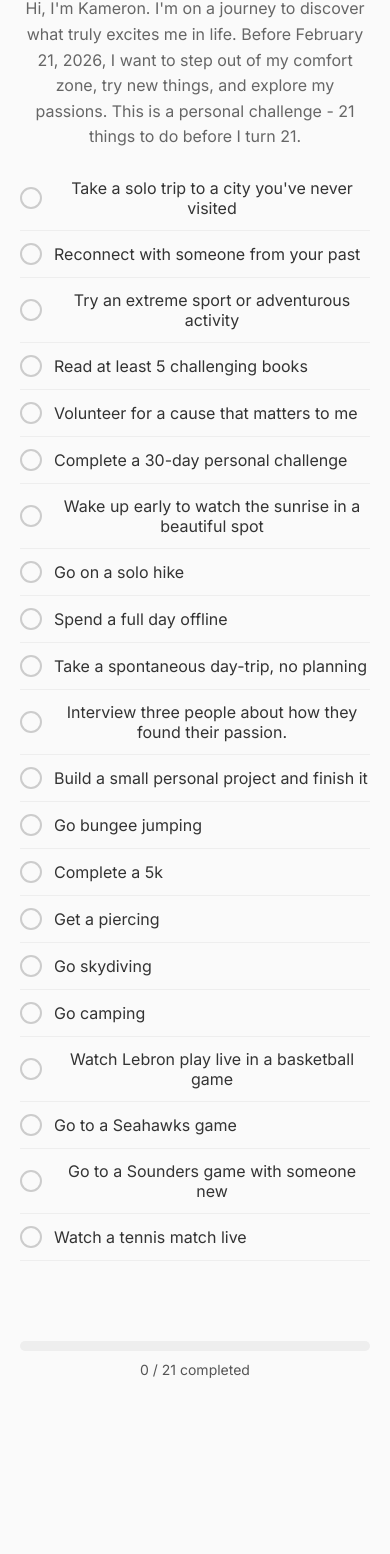
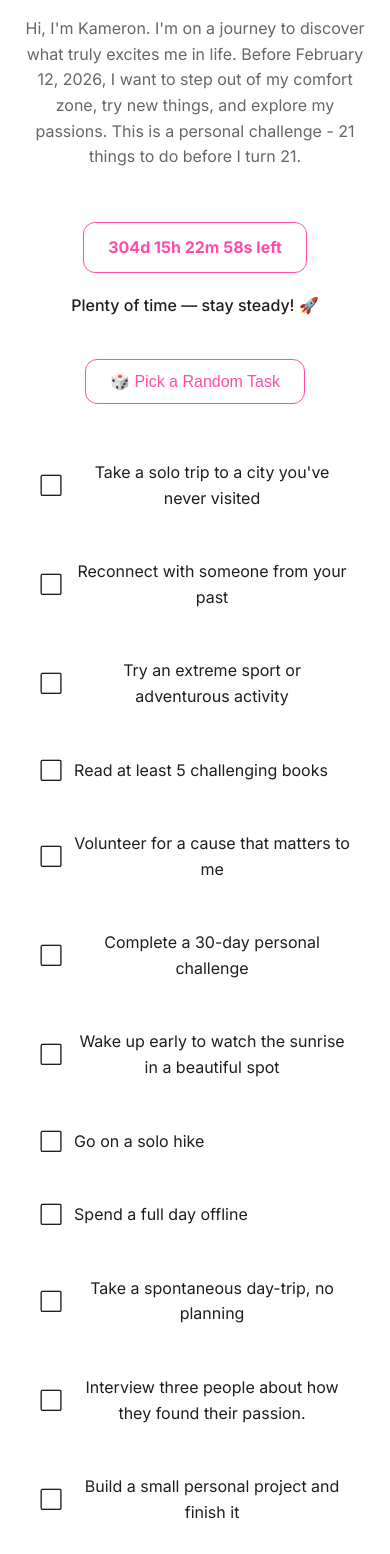
Before and after one commit to kbui041/21before21, a plain HTML site: page index.html in a window 390 px wide. Shown: the part 159-1713 px from the top of the page. Before the commit the page ends 1634 px from the top, so only its background shows below. Drawn offline with nearby package versions, Linux system fonts and the light colour scheme.

Commit message:
final as of apr 13

```diff
--- a/css/style.css
+++ b/css/style.css
@@ -1,150 +1,210 @@
-body {
-    background-color: #fafafa;
-    margin: 0;
-    padding: 40px 20px;
-    font-family: 'Inter', sans-serif;
-    color: #333;
-    display: flex;
-    flex-direction: column;
-    align-items: center;
-    font-family: 'Inter', sans-serif;
+:root {
+    --background-color: #ffffff;
+    --text-color: #1e1e1e;
+    --secondary-text-color: #666;
+    --accent-color: #ff4da6;
+    --button-hover: rgba(255, 255, 255, 0.16);
+    --progress-bar-fill: #ff4da6;
+    --progress-bar-background: rgba(0,0,0,0.1)
   }
 
+  [data-theme="dark"] {
+    --background-color: #1e1e1e;
+    --text-color: #f0f0f0;
+    --secondary-text-color: #aaa;
+    --accent-color: #ff6fb5;
+    --button-hover: rgba(255, 255, 255, 0.16);
+    --progress-bar-fill: #ff6fb5;
+    --progress-bar-background: rgba(255, 255, 255, 0.15);
+  }
+
+  * {
+    margin: 0;
+    padding: 0;
+    box-sizing: border-box;
+    transition: background-color 0.4s ease, color 0.4s ease, border-color 0.4s ease;
+  }
+
+  body {
+    font-family: 'Inter', system-ui, -apple-system, BlinkMacSystemFont, "Segoe UI", Roboto, sans-serif;
+    background-color: var(--background-color);
+    color: var(--text-color);
+    display: flex;
+    justify-content: center;
+    min-height: 100vh;
+    padding: 40px 20px;
+    line-height: 1.6;
+  }
+
+
   main {
+    max-width: 600px;
+    width: 100%;
     text-align: center;
-    max-width: 600px;
-    margin-bottom: 40px;
+    opacity: 0;
+    transform: translateY(20px);
+    animation: fadeInPage 0.8s ease forwards;
+    animation-delay: 0.2s;
+  }
+
+  #theme-toggle {
+    position: fixed;
+    top: 20px;
+    right: 20px;
+    z-index: 1000;
   }
 
   h1 {
-    font-size:32px;
-    margin-bottom: 16px;
+    font-size: 2.25rem;
+    font-weight: 700;
+    margin-bottom: 20px;
   }
 
-p{
-    font-size:16px;
-    line-height:1.6;
-    color:#666;
-}
-ul {
-    list-style: none;
-    padding: 0;
-    margin: 0;
-    width: 100%;
+  p {
+    font-size: 1rem;
+    color: var(--secondary-text-color);
+    margin: 12px 0;
   }
 
-li {
+  #countdown-message {
+    margin-top: 8px;
+    font-weight: 500;
+    color: var(--text-color);
+  }
+
+  .button {
+    background: rgba(255, 255, 255, 0.08);
+    color: var(--accent-color);
+    padding: 12px 24px;
+    border: 1px solid var(--accent-color);
+    border-radius: 12px;
+    font-size: 1rem;
+    font-weight: 500;
+    backdrop-filter: blur(8px);
+    -webkit-backdrop-filter: blur(8px);
+    cursor: pointer;
+    display: inline-flex;
+    align-items: center;
+    gap: 8px;
+    transition: background 0.35s ease, box-shadow 0.35s ease, transform 0.3s ease, color 0.3s ease, border-color 0.3s ease;
+    text-decoration: none;
+  }
+
+  .button:hover {
+    background: var(--button-hover);
+    color: var(--accent-color);
+    border-color: var(--accent-color);
+    transform: translateY(-2px) scale(1.03);
+    box-shadow: 0 8px 24px rgba(0, 0, 0, 0.15);
+  }
+
+  .button:active {
+    transform: translateY(0) scale(0.98);
+    box-shadow: 0 4px 12px rgba(0, 0, 0, 0.2);
+  }
+
+  .button.badge {
+    cursor: default;
+    pointer-events: none;
+    font-weight: 600;
+  }
+
+  #countdown-wrapper,
+  #random-task-wrapper,
+  #progress-wrapper {
+    margin-top: 40px;
+    opacity: 0;
+    transform: translateY(20px);
+    animation: fadeInPage 0.8s ease forwards;
+    animation-delay: 0.4s;
+  }
+
+  #random-task-display {
+    margin-top: 15px;
+    font-weight: 500;
+    font-size: 1.1rem;
+    color: var(--text-color);
+    opacity: 0;
+    transition: opacity 0.5s ease;
+  }
+
+  #random-task-display.animate {
+    opacity: 1;
+  }
+
+  #checklist {
+    list-style: none;
+    margin-top: 40px;
+  }
+
+  #checklist li {
+    position: relative;
+    opacity: 0;
+    transform: translateY(10px);
+    animation: fadeInItem 0.6s ease forwards;
+    margin: 16px 0;
+    padding: 16px 20px;
+    border-radius: 8px;
     display: flex;
     align-items: center;
-    padding: 12px 0;
-    border-bottom: 1px solid #eee;
-    transition: background-color 0.3s, transform 0.2s;
+    gap: 12px;
+    background: rgba(255, 255, 255, 0.05);
+    transition: background 0.3s ease, color 0.3s ease;
   }
 
-li:hover {
-    background-color: #f5f5f5;
-    cursor: pointer;
+  #checklist li.completed {
+    text-decoration: line-through;
+    color: var(--secondary-text-color);
+    background: rgba(255, 255, 255, 0.08);
   }
 
-.check-icon {
-    display: inline-block;
-    width: 18px;
-    height: 18px;
-    border: 2px solid #ccc;
-    border-radius: 50%;
-    margin-right: 12px;
-    position: relative;
-    flex-shrink: 0;
-    transition: all 0.3s ease;
+  #checklist li.highlight {
+    background-color: rgba(255, 77, 166, 0.3);
   }
 
-.completed {
-    color:#aaa;
-    text-decoration: line-through;
-    background-color: #e7f9ed;
-    animation: bounce 0.4s ease;
+  .check-icon::before {
+    content: "⬜";
+    transition: content 0.3s ease;
   }
 
-.completed .check-icon {
-    background-color: #4caf50;
-    border-color: #4caf50;
+  .completed .check-icon::before {
+    content: "✅";
   }
 
-
-.completed .check-icon::after {
-    content: '';
-    position: absolute;
-    width: 4px;
-    height: 8px;
-    border: solid white;
-    border-width: 0 2px 2px 0;
-    top: 2px;
-    left: 6px;
-    transform: rotate(45deg);
-    animation: pop 0.3s ease;
+  #progress-bar-container {
+    background: var(--progress-bar-background);
+    border-radius: 12px;
+    overflow: hidden;
+    height: 12px;
+    margin: 0 auto;
+    width: 100%;
+    max-width: 400px;
   }
 
-li:hover .check-icon{
-    border-color: #4caf50
+  #progress-bar {
+    background-color: var(--progress-bar-fill);
+    height: 100%;
+    width: 0;
+    transition: width 0.8s ease-in-out;
   }
 
-@keyframes pop {
-    0% {
-      transform: scale(0);
-      opacity: 0;
+  #progress-text {
+    margin-top: 10px;
+    font-weight: 500;
+    color: var(--text-color);
+    text-align: center;
   }
-    50% {
-      transform: scale(1.2);
+
+  @keyframes fadeInPage {
+    to {
       opacity: 1;
-    }
-    100% {
-      transform: scale(1);
+      transform: translateY(0);
     }
   }
 
-@keyframes bounce {
-    0% {
-        transform: scale(1);
-    }
-    30% {
-        transform: scale(1.05);
-    }
-    60% {
-        transform: scale(0.98);
-    }
-    100% {
-        transform: scale(1);
+  @keyframes fadeInItem {
+    to {
+      opacity: 1;
+      transform: translateY(0);
     }
   }
-
-#progress-container {
-    width:100%;
-    max-width:400px;
-    height:10px;
-    background-color: #eee;
-    border-radius:5px;
-    margin-top:40px;
-    overflow:hidden;
-}
-
-#progress-bar {
-    height:100%;
-    width:0%;
-    background-color:#4caf50;
-    transition: width 0.3s ease;
-}
-
-#progress-text {
-    text-align:center;
-    margin-top:8px;
-    font-size:14px;
-    color:#555;
-}
-
-#progress-wrapper {
-    display:flex;
-    flex-direction: column;
-    align-items:center;
-    margin-top:40px;
-    width:100%;
-}
--- a/index.html
+++ b/index.html
@@ -1,32 +1,42 @@
 <!DOCTYPE html>
 <html lang="en">
 <head>
-    <meta charset="UTF-8">
-    <meta name="viewport" content="width=device-width, initial-scale=1.0">
-    <meta http-equiv="X-UA-Compatible" content="ie=edge">
-    <link href="https://fonts.googleapis.com/css2?family=Inter:wght@400;600&display=swap" rel="stylesheet">
+    <link href="https://fonts.googleapis.com/css2?family=Inter:wght@400;500;700&display=swap" rel="stylesheet">
 
+  <meta charset="UTF-8" />
+  <meta name="viewport" content="width=device-width, initial-scale=1.0"/>
   <title>21 Things Before 21</title>
-    <link rel="stylesheet" href="css/style.css">
+  <script src="https://cdn.jsdelivr.net/npm/canvas-confetti@1.6.0/dist/confetti.browser.min.js"></script>
+
+  <link rel="stylesheet" href="css/style.css" />
 </head>
 <body>
+
+  <button id="theme-toggle" class="button">🌙 Toggle Theme</button>
+
   <main>
     <h1>My 21 Before 21 Challenge</h1>
-        <p>Hi, I'm Kameron. I'm on a journey to discover what truly excites me in life. Before February 21, 2026, I want to step out of my comfort zone, try new things, and explore my passions. This is a personal challenge - 21 things to do before I turn 21.</p>
+    <p>Hi, I'm Kameron. I'm on a journey to discover what truly excites me in life. Before February 12, 2026, I want to step out of my comfort zone, try new things, and explore my passions. This is a personal challenge - 21 things to do before I turn 21.</p>
 
+    <div id="countdown-wrapper">
+      <p id="countdown" class="button badge"></p>
+      <p id="countdown-message"></p>
+    </div>
 
-        <ul id = "checklist"></ul>
+    <div id="random-task-wrapper">
+      <button id="random-task" class="button">🎲 Pick a Random Task</button>
+      <p id="random-task-display"></p>
+    </div>
+
+    <ul id="checklist"></ul>
+
     <div id="progress-wrapper">
-        <div id="progress-container">
+      <div id="progress-bar-container">
         <div id="progress-bar"></div>
       </div>
-        <p id="progress-text"></p>
+      <p id="progress-text">0 / 21 completed</p>
     </div>
   </main>
-
-
-
-
 
   <script src="script.js"></script>
 </body>
--- a/script.js
+++ b/script.js
@@ -1,35 +1,106 @@
-const tasks = ["Take a solo trip to a city you've never visited", "Reconnect with someone from your past", "Try an extreme sport or adventurous activity", "Read at least 5 challenging books", "Volunteer for a cause that matters to me", "Complete a 30-day personal challenge", "Wake up early to watch the sunrise in a beautiful spot", "Go on a solo hike", "Spend a full day offline", "Take a spontaneous day-trip, no planning", "Interview three people about how they found their passion.", "Build a small personal project and finish it", "Go bungee jumping", "Complete a 5k", "Get a piercing", "Go skydiving", "Go camping","Watch Lebron play live in a basketball game", "Go to a Seahawks game",  "Go to a Sounders game with someone new", "Watch a tennis match live"];
+const tasks = [
+    "Take a solo trip to a city you've never visited",
+    "Reconnect with someone from your past",
+    "Try an extreme sport or adventurous activity",
+    "Read at least 5 challenging books",
+    "Volunteer for a cause that matters to me",
+    "Complete a 30-day personal challenge",
+    "Wake up early to watch the sunrise in a beautiful spot",
+    "Go on a solo hike",
+    "Spend a full day offline",
+    "Take a spontaneous day-trip, no planning",
+    "Interview three people about how they found their passion.",
+    "Build a small personal project and finish it",
+    "Go bungee jumping",
+    "Complete a 5k",
+    "Get a piercing",
+    "Go skydiving",
+    "Go camping",
+    "Watch Lebron play live in a basketball game",
+    "Go to a Seahawks game",
+    "Go to a Sounders game with someone new",
+    "Watch a tennis match live"
+  ];
+
   const checklist = document.getElementById('checklist');
 
-tasks.forEach(function(task) {
-
+  tasks.forEach((task, index) => {
     const listItem = document.createElement('li');
-  const icon= document.createElement('span');
+    const icon = document.createElement('span');
     icon.classList.add('check-icon');
     const text = document.createTextNode(task);
-
     listItem.appendChild(icon);
     listItem.appendChild(text);
+    listItem.style.animationDelay = `${index * 0.1}s`;
 
-
-  listItem.addEventListener('click', function() {
+    listItem.addEventListener('click', () => {
+      const wasCompleted = listItem.classList.contains('completed');
       listItem.classList.toggle('completed');
       updateProgress();
+
+      if (!wasCompleted) {
+        confetti({
+          particleCount: 50,
+          spread: 60,
+          origin: { y: 0.6 },
+          colors: ['#ff0a54', '#ff477e', '#ff7096', '#ff85a1', '#fbb1bd']
+        });
+      }
     });
 
     checklist.appendChild(listItem);
   });
 
   function updateProgress() {
+    const completedTasks = document.querySelectorAll('.completed').length;
     const totalTasks = tasks.length;
-    const completedTasks = document.querySelectorAll('.completed').length;
-    const progressPercent = (completedTasks / totalTasks) * 100;
+    const progress = (completedTasks / totalTasks) * 100;
 
-    const progressBar = document.getElementById('progress-bar');
-    const progressText = document.getElementById('progress-text');
-
-    progressBar.style.width = `${progressPercent}%`;
-    progressText.textContent = `${completedTasks} / ${totalTasks} completed`;
+    document.getElementById('progress-bar').style.width = `${progress}%`;
+    document.getElementById('progress-text').textContent = `${completedTasks} / ${totalTasks} completed`;
   }
 
+  function updateCountdown() {
+    const countdownElement = document.getElementById('countdown');
+    const messageElement = document.getElementById('countdown-message');
+    const targetDate = new Date('2026-02-12T00:00:00');
+    const now = new Date();
+    const difference = targetDate - now;
+
+    const days = Math.floor(difference / (1000 * 60 * 60 * 24));
+    const hours = Math.floor((difference / (1000 * 60 * 60)) % 24);
+    const minutes = Math.floor((difference / (1000 * 60)) % 60);
+    const seconds = Math.floor((difference / 1000) % 60);
+
+    countdownElement.textContent = `${days}d ${hours}h ${minutes}m ${seconds}s left`;
+
+    countdownElement.classList.remove('status-green', 'status-orange', 'status-red');
+
+    if (days > 60) {
+      countdownElement.classList.add('status-green');
+      messageElement.textContent = "Plenty of time — stay steady! 🚀";
+    } else if (days > 30) {
+      countdownElement.classList.add('status-orange');
+      messageElement.textContent = "You're getting closer! Keep it up 💡";
+    } else {
+      countdownElement.classList.add('status-red');
+      messageElement.textContent = "Final push! Let's go! 🔥";
+    }
+  }
+
+  setInterval(updateCountdown, 1000);
+  updateCountdown();
   updateProgress();
+
+  document.getElementById('theme-toggle').addEventListener('click', () => {
+    const currentTheme = document.documentElement.getAttribute('data-theme');
+    document.documentElement.setAttribute('data-theme', currentTheme === 'dark' ? 'light' : 'dark');
+  });
+
+  document.getElementById('random-task').addEventListener('click', () => {
+    const randomTask = tasks[Math.floor(Math.random() * tasks.length)];
+    const taskDisplay = document.getElementById('random-task-display');
+    taskDisplay.textContent = `✨ Try this: ${randomTask}`;
+    taskDisplay.classList.add('animate');
+    setTimeout(() => taskDisplay.classList.remove('animate'), 500);
+  });
```
Lines whose indentation alone changed are shown as unchanged.
